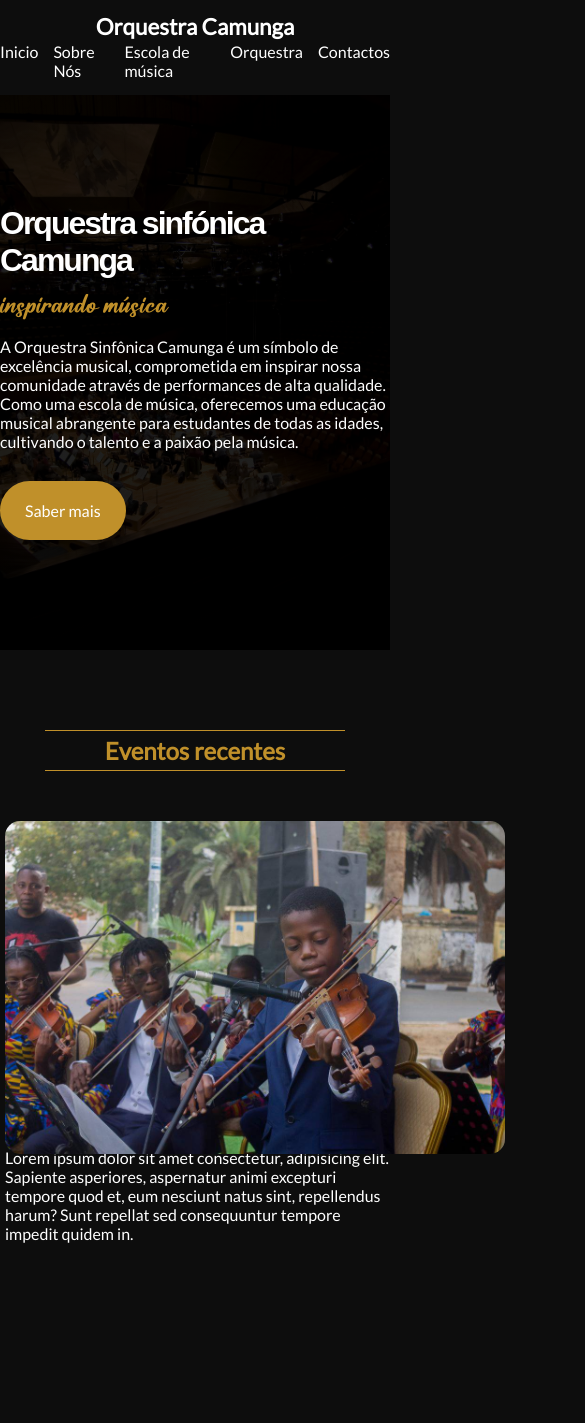
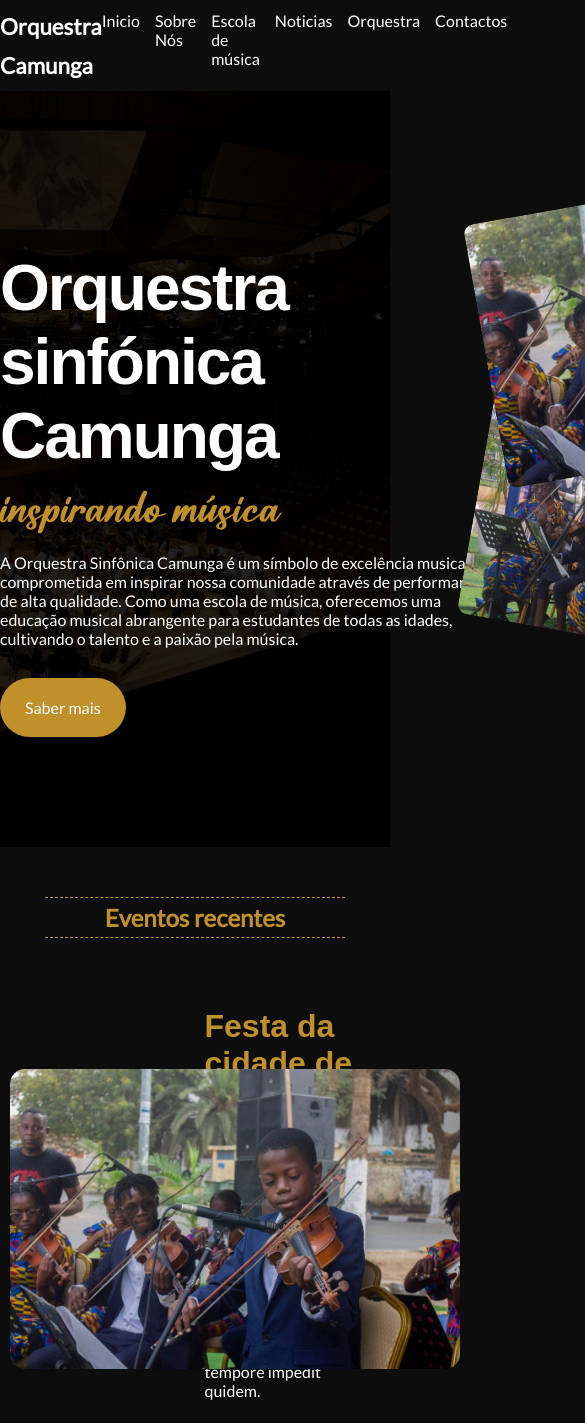
Before and after one commit to Joaquim-Mahuma/orquestra_sinfonica_camunga, a plain HTML site: page index.html in a window 390 px wide. Shown: the part 7-1430 px from the top of the page, 585 px wide, since content can reach past the window. Before the commit the page ends 1305 px from the top, so only its background shows below. Drawn offline with Linux system fonts and the light colour scheme; a web font is replaced by a local one.

Commit message:
atualizei a area de noticias

```diff
--- a/index.html
+++ b/index.html
@@ -16,6 +16,7 @@
                 <li class="nav-item"><a href="index.html" class="nav-link">Inicio</a></li>
                 <li class="nav-item"><a href="sobre.html" class="nav-link">Sobre Nós</a></li>
                 <li class="nav-item"><a href="escola.html" class="nav-link">Escola de música</a></li>
+                <li class="nav-item"><a href="noticias.html" class="nav-link">Noticias</a></li>
                 <li class="nav-item"><a href="orquestra.html" class="nav-link">Orquestra</a></li>
                 <li class="nav-item"><a href="orquestra.html" class="nav-link">Contactos</a></li>
             </ul>
@@ -61,8 +62,24 @@
                 </div>
 
                 <div class="text">
-                    <h3>Festa da cidade de Luanda</h3>
-                    <p>Lorem ipsum dolor sit amet consectetur, adipisicing elit. Sapiente asperiores, aspernatur animi excepturi tempore quod et, eum nesciunt natus sint, repellendus harum? Sunt repellat sed consequuntur tempore impedit quidem in.</p>
+                    <h3><a href="#">Festa da cidade de Luanda</a></h3>
+                    <p class="date">10/04/2024</p>
+                    <p>Lorem ipsum dolor sit amet consectetur, adipisicing elit. Sapiente asperiores, aspernatur animi excepturi tempore quod et, eum nesciunt natus sint, repellendus harum? Sunt repellat sed consequuntur tempore impedit quidem.</p>
+                </div>
+            </div>
+
+            <div class="slideshow-container">
+                <div class="slideshow">
+                    <img src="img/orquestra5.jpg" alt="orquestra tocando" class="imagem imagem1">
+                    <img src="img/orquestra6.jpg" alt="orquestra tocando" class="imagem imagem2">
+                    <img src="img/orquestra7.jpg" alt="orquestra tocando" class="imagem imagem3">
+                    <img src="img/orquestra8.jpg" alt="orquestra tocando" class="imagem imagem4">
+                </div>
+
+                <div class="text">
+                    <h3><a href="#">Festa da cidade de Luanda</a></h3>
+                    <p class="date">10/04/2024</p>
+                    <p>Lorem ipsum dolor sit amet consectetur, adipisicing elit. Sapiente asperiores, aspernatur animi excepturi tempore quod et, eum nesciunt natus sint, repellendus harum? Sunt repellat sed consequuntur tempore impedit quidem.</p>
                 </div>
             </div>
         </section>
--- a/style/style.css
+++ b/style/style.css
@@ -39,13 +39,17 @@ body {
     margin: auto;
 }
 
-/* HEADER */
+
+/*----------  H     E   A   D   E     R  ----------*/
+
+
 header {
     display: flex;
     align-content: space-between;
     justify-content: space-between;
     align-items: center;
-    padding: 10px 0;
+
+    padding: 10px 0px;
     max-width: 1200px;
     margin: auto;
 }
@@ -86,16 +90,20 @@ header {
     width: 100%;
 }
 
-/* HERO */
+
+/*----------  H   E   R   O  ----------*/
+
+
 #hero {
     position: relative;
-    background-image: url('../img/orquestra.jpg');
+    background-image:  url('../img/orquestra.jpg');
     background-repeat: no-repeat;
     background-size: cover;
     background-position: center center;
+
     width: 100%;
-    padding: 150px 0 100px;
-    margin-bottom: 80px;
+    padding: 150px 0px 100px;
+    margin-bottom: 50px;
 }
 
 #sub-hero {
@@ -119,7 +127,8 @@ header {
     z-index: 2;
     display: flex;
     justify-content: space-between;
-    padding: 10px 0;
+
+    padding: 10px 0px;
 }
 
 #hero-title {
@@ -127,6 +136,7 @@ header {
     font-weight: bold;
     font-family: 'TT', Arial, Helvetica, sans-serif;
     letter-spacing: -2px;
+
     margin-bottom: 10px;
 }
 
@@ -139,6 +149,7 @@ header {
 
 #hero-description {
     width: 500px;
+
     margin-bottom: 30px;
 }
 
@@ -152,6 +163,7 @@ header {
     color: white;
     border-radius: 50px;
     transition: background-color 0.3s ease-out, color 0.3s ease-in-out;
+
     padding: 20px 25px;
 }
 
@@ -175,9 +187,13 @@ header {
     max-width: 400px;
     transform: rotate(-10deg) translate(-100%, -50%);
     border-radius: 10px;
+
 }
 
-/* ATUALIZAÇÕES */
+
+/*----------  N     O   T   I   C   I   A   S       E       A   T   U   A   L   I   Z   A   Ç   Õ   E   S  ----------*/
+
+
 #atualizacoes {
     display: flex;
     flex-direction: column;
@@ -192,36 +208,49 @@ header {
     color: var(--cor5);
     font-size: 1.5rem;
     font-weight: bold;
-    border-top: 1px solid var(--cor5);
-    border-bottom: 1px solid var(--cor5);
+    border-top: 1px dashed var(--cor5);
+    border-bottom: 1px dashed var(--cor5);
+
     margin-bottom: 50px;
-    padding: 5px 0;
+    padding: 5px 0px;
 }
 
-/* Slideshow */
 .slideshow-container {
-    display: flex;
-    align-items: center;
-    justify-content: space-around;
+    display: flex; /* Alinha itens lado a lado */
+    align-items: center; /* Centraliza verticalmente o conteúdo */
+    justify-content: space-around; /* Espaça o slide e o texto */
     flex-wrap: wrap;
     width: 100%;
-    margin-bottom: 50px;
+
+    margin-bottom: 80px;
 }
 
 .slideshow {
     position: relative;
-    width: 50%;
-    height: 300px;
+    width: 40%; /* Define o espaço ocupado pelo slide */
+    height: 270px;
 }
 
 .text {
-    width: 40%;
+    width: 40%; /* Define o espaço para o texto */
     padding: 20px;
+}
+
+.text a {
+    font-size: 2rem;
+    font-family: 'TT', Arial, Helvetica, sans-serif;
+    color: var(--cor5);
+}
+
+.date {
+    color: var(--cor3);
+
+    margin-bottom: 15px;
 }
 
 .imagem {
     position: absolute;
-    width: 500px;
+    width: 450px;
     opacity: 0;
     border-radius: 15px;
     animation: slideshow 12s infinite;
@@ -250,68 +279,3 @@ header {
     43% { opacity: 0; }
     100% { opacity: 0; }
 }
-
-/* MEDIA QUERIES */
-/* Para tablets e telas médias */
-@media screen and (max-width: 900px) {
-    header {
-        flex-direction: column;
-    }
-
-    .overlay-content {
-        flex-direction: column;
-        align-items: center;
-    }
-
-    #hero-title {
-        font-size: 3rem;
-    }
-
-    #hero-legend {
-        font-size: 1.5rem;
-    }
-
-    .slideshow-container {
-        flex-direction: column;
-    }
-
-    .slideshow {
-        width: 80%;
-    }
-
-    .text {
-        width: 100%;
-        padding: 10px;
-    }
-}
-
-/* Para smartphones e telas pequenas */
-@media screen and (max-width: 600px) {
-    .hero-img-container {
-        display: none;
-    }
-
-    #hero {
-        padding: 100px 0;
-    }
-
-    #hero-title {
-        font-size: 2rem;
-    }
-
-    #hero-legend {
-        font-size: 1.2rem;
-    }
-
-    #hero-description {
-        width: 100%;
-    }
-
-    .slideshow {
-        width: 100%;
-    }
-
-    .text {
-        padding: 5px;
-    }
-}
```
Also changed, not shown: img/orquestra5.jpg (added), img/orquestra6.jpg (added), img/orquestra7.jpg (added), img/orquestra8.jpg (added).
